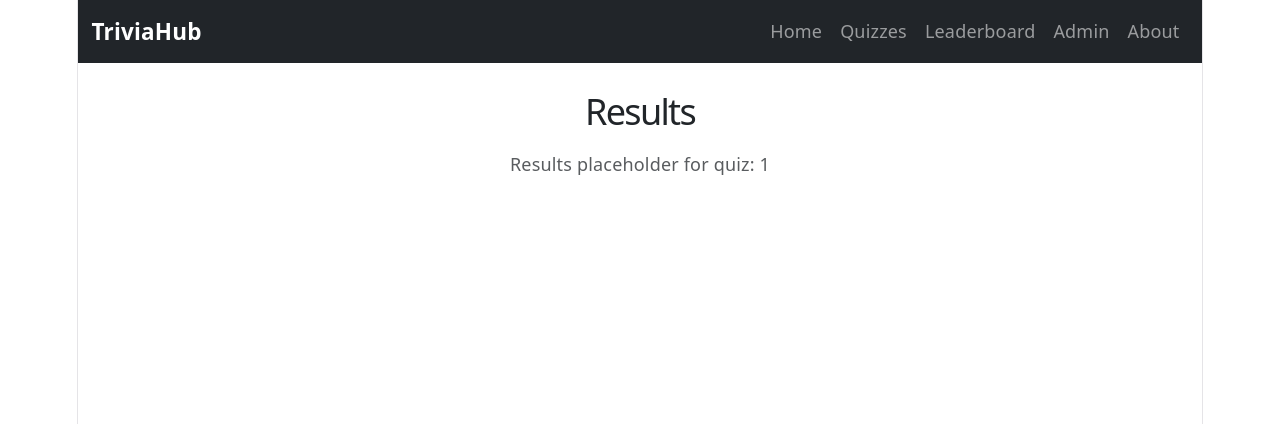
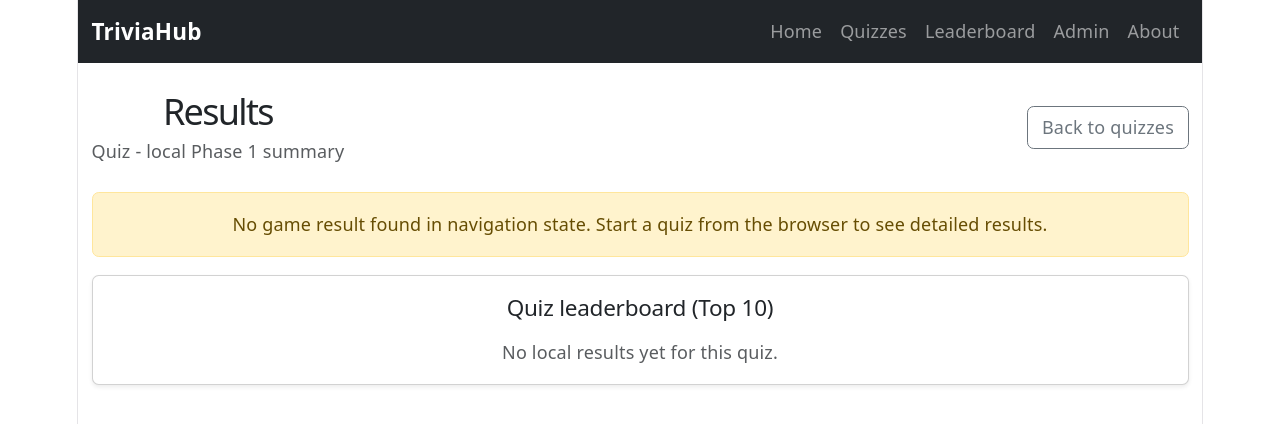
Before and after one commit to joellegh98/triviahub, a React app in the folder frontend/: page /results/1 in a window 1280 px wide. Shown: the top 424 px of the page. Built offline with nearby package versions, Linux system fonts and the light colour scheme; the HTML template or start-up script is replaced by a standard one.

Commit message:
added result page after finish game

```diff
--- a/frontend/src/pages/ResultsPage.jsx
+++ b/frontend/src/pages/ResultsPage.jsx
@@ -1,12 +1,165 @@
-import { useParams } from 'react-router-dom'
+import { Link, useLocation, useParams } from 'react-router-dom'
+import { gameResults, quizzes } from '../mockData.js'
+
+function computeScore({ correctAnswers, totalQuestions, durationSec, hintsUsed }) {
+  if (!totalQuestions || totalQuestions <= 0) {
+    return 0
+  }
+
+  const accuracyRatio = correctAnswers / totalQuestions
+  const accuracyPart = accuracyRatio * 80
+
+  const maxDurationForBonus = 180
+  const boundedDuration = Math.min(Math.max(durationSec, 0), maxDurationForBonus)
+  const timePart = ((maxDurationForBonus - boundedDuration) / maxDurationForBonus) * 20
+
+  const hintPenalty = hintsUsed * 4
+  const rawScore = accuracyPart + timePart - hintPenalty
+
+  return Math.max(0, Math.min(100, Math.round(rawScore)))
+}
 
 export function ResultsPage() {
   const { quizId } = useParams()
+  const location = useLocation()
+  const resultState = location.state
+
+  const selectedQuiz = quizzes.find((quiz) => quiz.id === quizId)
+
+  const localRun =
+    resultState && resultState.quizId === quizId
+      ? {
+          id: 'local-current-run',
+          quizId,
+          playerName: 'You',
+          correctAnswers: resultState.correctAnswers,
+          totalQuestions: resultState.totalQuestions,
+          durationSec: resultState.durationSec,
+          hintsUsed: resultState.hintsUsed,
+          playedAt: new Date().toISOString(),
+        }
+      : null
+
+  const currentScore = localRun ? computeScore(localRun) : null
+
+  const quizLeaderboard = gameResults
+    .filter((result) => result.quizId === quizId)
+    .concat(
+      localRun
+        ? [
+            {
+              ...localRun,
+              score: currentScore,
+            },
+          ]
+        : [],
+    )
+    .sort((a, b) => b.score - a.score)
+    .slice(0, 10)
 
   return (
     <section>
-      <h1 className="h2 mb-3">Results</h1>
-      <p className="text-muted mb-0">Results placeholder for quiz: {quizId}</p>
+      <div className="d-flex flex-column flex-md-row justify-content-between align-items-md-center gap-2 mb-4">
+        <div>
+          <h1 className="h2 mb-1">Results</h1>
+          <p className="text-muted mb-0">
+            {selectedQuiz ? selectedQuiz.title : 'Quiz'} - local Phase 1 summary
+          </p>
+        </div>
+        <Link className="btn btn-outline-secondary" to="/quizzes">
+          Back to quizzes
+        </Link>
+      </div>
+
+      {!localRun ? (
+        <div className="alert alert-warning" role="status">
+          No game result found in navigation state. Start a quiz from the browser to
+          see detailed results.
+        </div>
+      ) : (
+        <div className="row g-3 mb-4">
+          <div className="col-12 col-md-4">
+            <div className="card h-100">
+              <div className="card-body text-center">
+                <p className="text-muted mb-2">Score</p>
+                <p className="display-6 fw-semibold mb-0">{currentScore}</p>
+              </div>
+            </div>
+          </div>
+          <div className="col-12 col-md-4">
+            <div className="card h-100">
+              <div className="card-body text-center">
+                <p className="text-muted mb-2">Correct answers</p>
+                <p className="display-6 fw-semibold mb-0">
+                  {localRun.correctAnswers}/{localRun.totalQuestions}
+                </p>
+              </div>
+            </div>
+          </div>
+          <div className="col-12 col-md-4">
+            <div className="card h-100">
+              <div className="card-body text-center">
+                <p className="text-muted mb-2">Duration</p>
+                <p className="display-6 fw-semibold mb-0">{localRun.durationSec}s</p>
+              </div>
+            </div>
+          </div>
+          <div className="col-12 col-md-6">
+            <div className="card h-100">
+              <div className="card-body text-center">
+                <p className="text-muted mb-2">Hints used</p>
+                <p className="h3 fw-semibold mb-0">{localRun.hintsUsed}</p>
+              </div>
+            </div>
+          </div>
+          <div className="col-12 col-md-6">
+            <div className="card h-100">
+              <div className="card-body text-center">
+                <p className="text-muted mb-2">Attempts</p>
+                <p className="h3 fw-semibold mb-0">{resultState.attempts}</p>
+              </div>
+            </div>
+          </div>
+        </div>
+      )}
+
+      <article className="card shadow-sm">
+        <div className="card-body">
+          <h2 className="h5 mb-3">Quiz leaderboard (Top 10)</h2>
+          {quizLeaderboard.length === 0 ? (
+            <p className="text-muted mb-0">No local results yet for this quiz.</p>
+          ) : (
+            <div className="table-responsive">
+              <table className="table table-striped align-middle mb-0">
+                <thead>
+                  <tr>
+                    <th scope="col">#</th>
+                    <th scope="col">Player</th>
+                    <th scope="col">Score</th>
+                    <th scope="col">Correct</th>
+                    <th scope="col">Time</th>
+                    <th scope="col">Hints</th>
+                  </tr>
+                </thead>
+                <tbody>
+                  {quizLeaderboard.map((result, index) => (
+                    <tr key={result.id}>
+                      <th scope="row">{index + 1}</th>
+                      <td>{result.playerName}</td>
+                      <td>{result.score}</td>
+                      <td>
+                        {result.correctAnswers}/{result.totalQuestions}
+                      </td>
+                      <td>{result.durationSec}s</td>
+                      <td>{result.hintsUsed}</td>
+                    </tr>
+                  ))}
+                </tbody>
+              </table>
+            </div>
+          )}
+        </div>
+      </article>
     </section>
   )
 }
```
